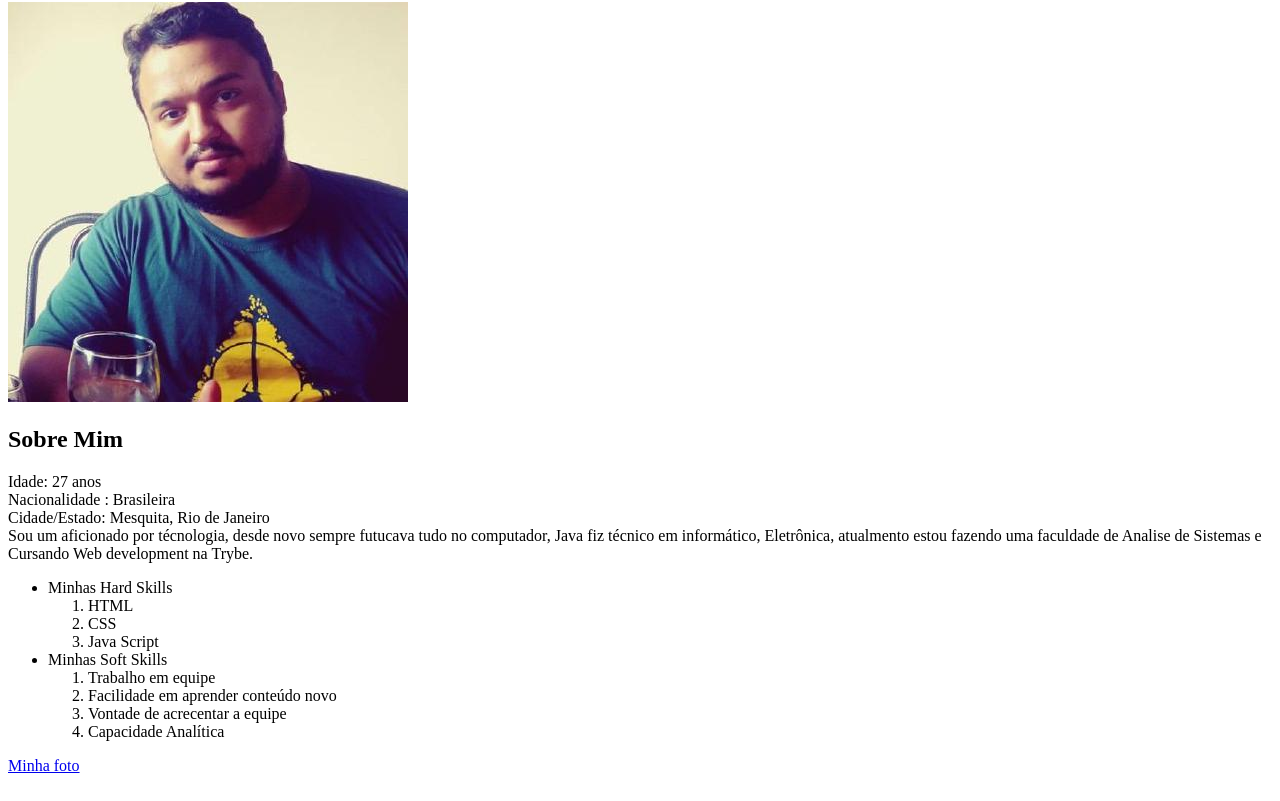
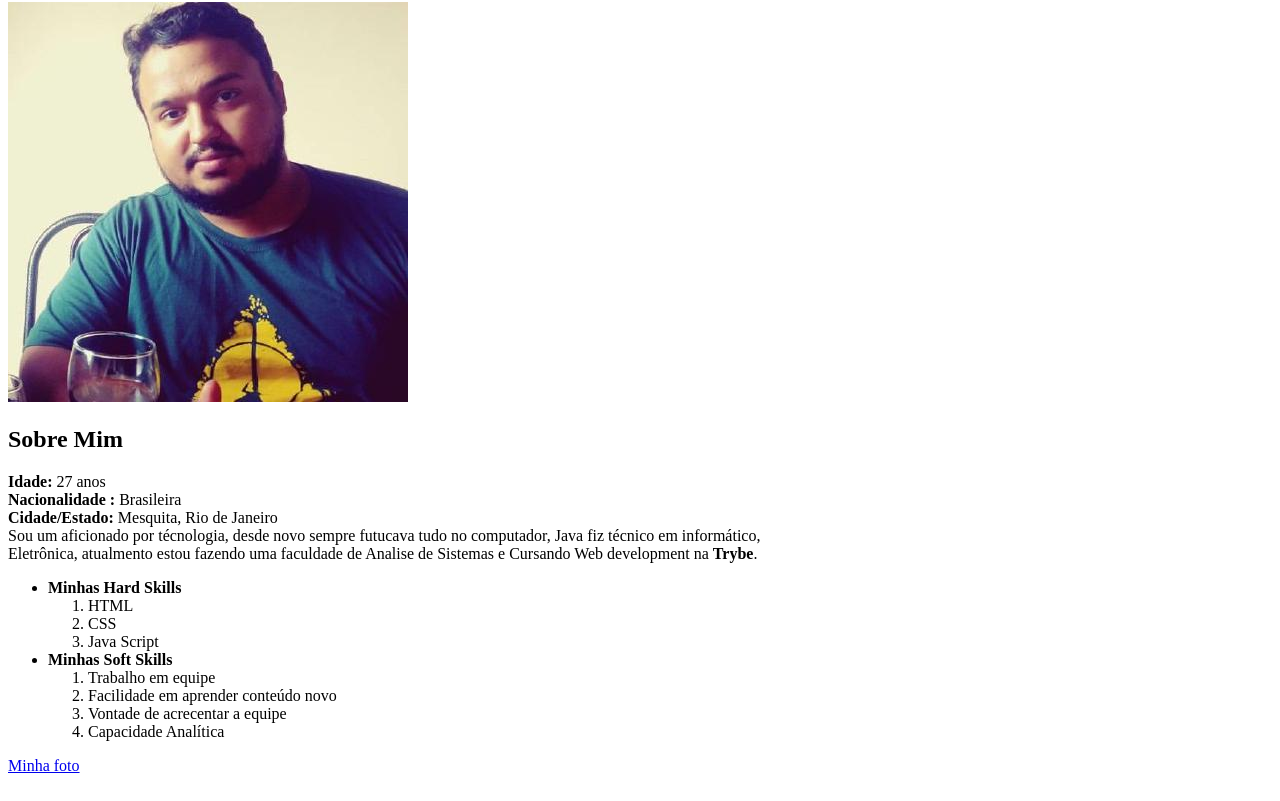
Before and after one commit to LeoLacana/LeoLacana.github.io, a plain HTML site: page index.html in a window 1280 px wide. Shown: the part 78-879 px from the top of the page. Drawn offline with Linux system fonts and the light colour scheme.

Commit message:
adicionado destaques nas info

```diff
--- a/index.html
+++ b/index.html
@@ -10,19 +10,19 @@
     <img src="minhafoto.jpeg" alt="foto de rosto Leonardo">
 
     <h2>Sobre Mim</h2>
-    Idade: 27 anos
+    <strong>Idade:</strong> 27 anos
     <br>
-    Nacionalidade : Brasileira
+    <strong>Nacionalidade :</strong> Brasileira
     <br>
-    Cidade/Estado: Mesquita, Rio de Janeiro
+    <strong>Cidade/Estado:</strong> Mesquita, Rio de Janeiro
     <br>
-    Sou um aficionado por técnologia, desde novo sempre futucava tudo no computador, Java fiz técnico em informático, Eletrônica, atualmento
-    estou fazendo uma faculdade de Analise de Sistemas e Cursando Web development na Trybe.
+    Sou um aficionado por técnologia, desde novo sempre futucava tudo no computador, Java fiz técnico em informático,<br> Eletrônica, atualmento
+    estou fazendo uma faculdade de Analise de Sistemas e Cursando Web development na <strong>Trybe</strong>.
 
 
     <ul>
         <li>
-            Minhas Hard Skills
+            <strong>Minhas Hard Skills</strong>
             <ol>
                 <li>HTML</li>
                 <li>CSS</li>
@@ -30,7 +30,7 @@
             </ol>
         </li>
         <li>
-            Minhas Soft Skills
+            <strong>Minhas Soft Skills</strong>
             <ol>
                 <li>Trabalho em equipe</li>
                 <li>Facilidade em aprender conteúdo novo</li>
```
